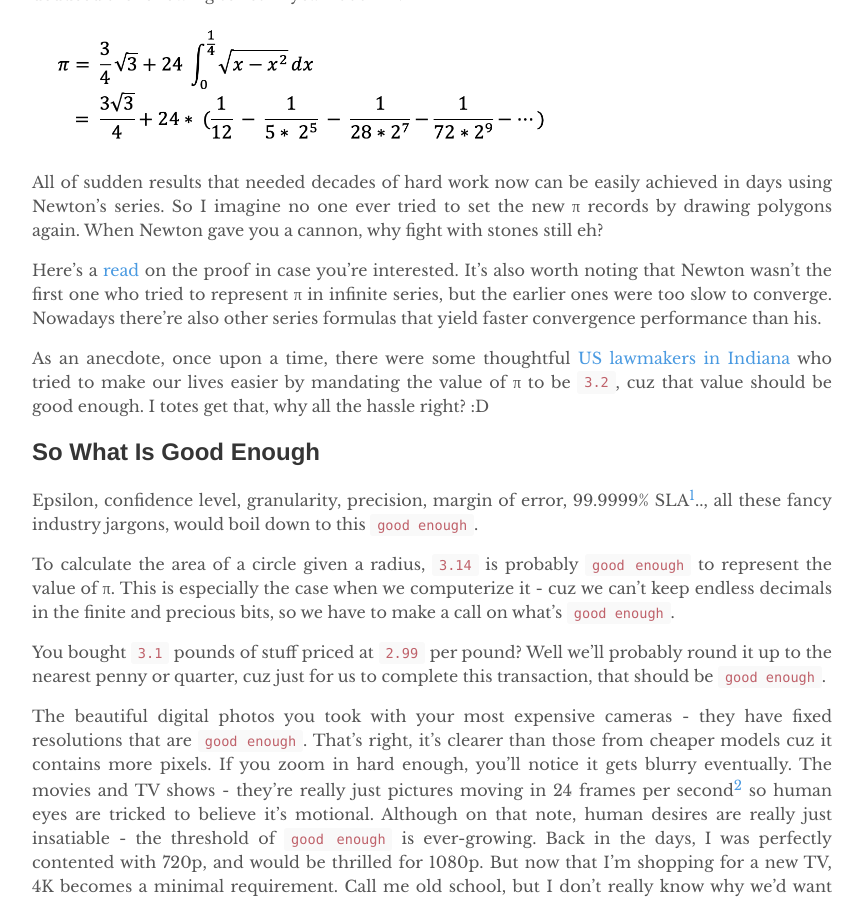
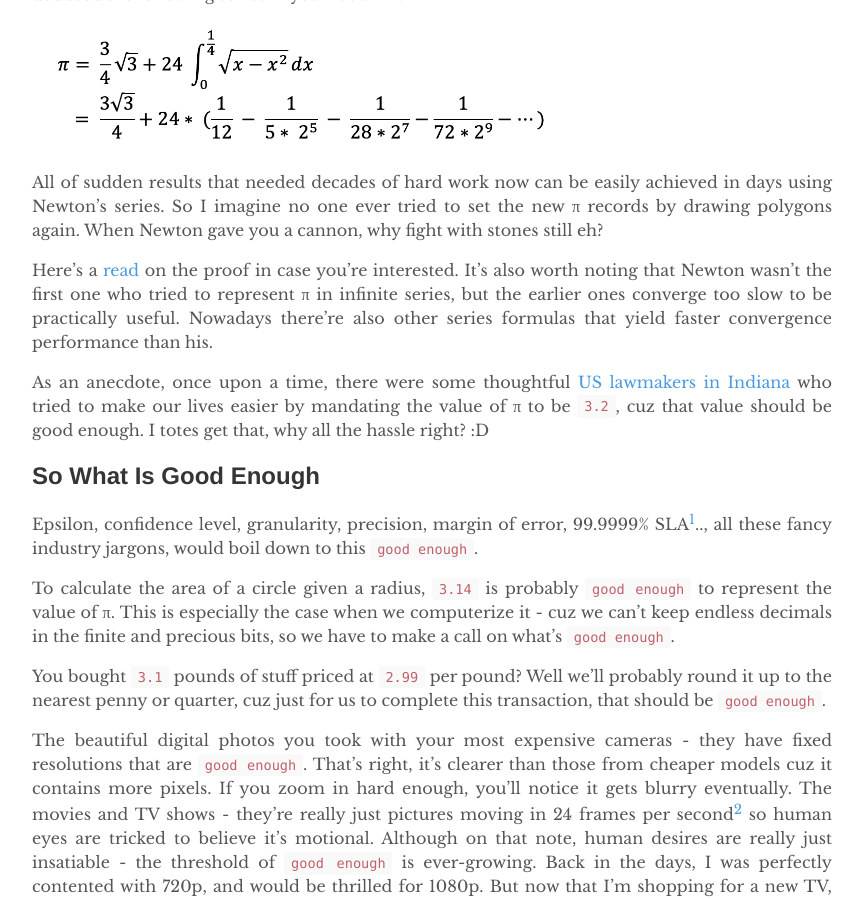
Before and after one commit to yuexiaofeng/yuexiaofeng.github.io, a Jekyll site: the page built from _posts/2021-04-09-good-enough.md, in a window 1280 px wide and 900 px high, scrolled down 6573 px. Shown: the whole window, without its empty margins (208-1072 px from the left). Built offline with Jekyll 4.4.1, drawn with Linux system fonts in a browser that asks for light colours; some of the changed text lies outside the part shown.

Commit message:
Minor tweak on good enough post

```diff
--- a/_posts/2021-04-09-good-enough.md
+++ b/_posts/2021-04-09-good-enough.md
@@ -157,7 +157,7 @@ It's actually a long proof to get his formula since it's using geometry and calc
 
 All of sudden results that needed decades of hard work now can be easily achieved in days using Newton's series. So I imagine no one ever tried to set the new π records by drawing polygons again. When Newton gave you a cannon, why fight with stones still eh?
 
-Here's a [read](https://egyptonline.tripod.com/newton.htm) on the proof in case you're interested. It's also worth noting that Newton wasn't the first one who tried to represent π in infinite series, but the earlier ones were too slow to converge. Nowadays there're also other series formulas that yield faster convergence performance than his.
+Here's a [read](https://egyptonline.tripod.com/newton.htm) on the proof in case you're interested. It's also worth noting that Newton wasn't the first one who tried to represent π in infinite series, but the earlier ones converge too slow to be practically useful. Nowadays there're also other series formulas that yield faster convergence performance than his.
 
 As an anecdote, once upon a time, there were some thoughtful [US lawmakers in Indiana](https://www.mentalfloss.com/article/30214/new-math-time-indiana-tried-change-pi-32) who tried to make our lives easier by mandating the value of π to be `3.2`, cuz that value should be good enough. I totes get that, why all the hassle right? :D
 
```
Also changed, not shown: other parts of _posts/2021-04-09-good-enough.md (+1 -1 lines).
